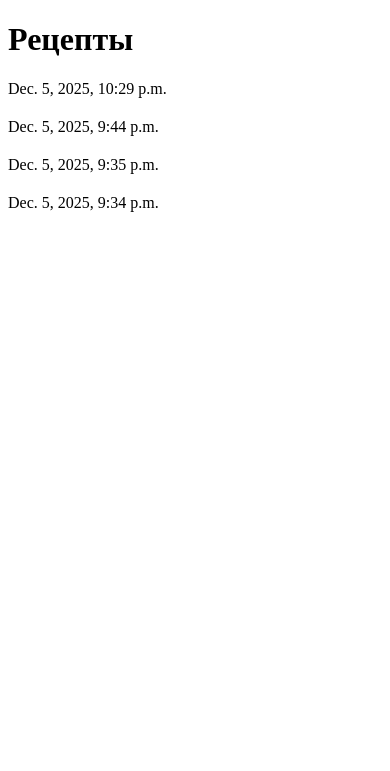
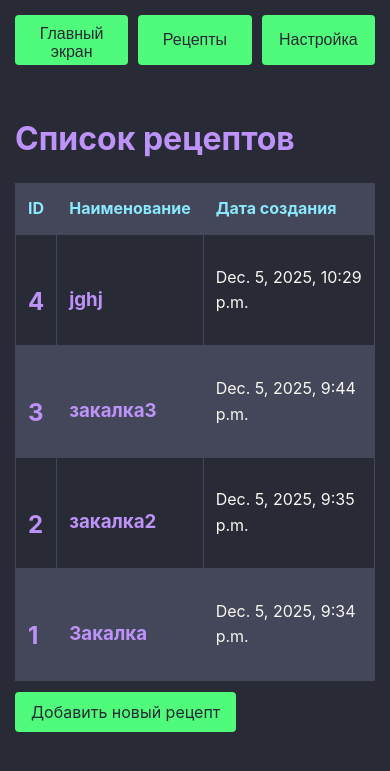
Before and after one commit to vlad15244/recipe_web, a Django app: page /recipes/ in a window 390 px wide. Shown: the top 771 px of the page. Run offline with Django 5.2, Linux system fonts and the light colour scheme; data comes from the database, SQL or seed files in the repository; both versions use the stored data as it was after the commit.

Commit message:
Add files via upload

```diff
--- a/vars/admin.py
+++ b/vars/admin.py
@@ -1,3 +1,7 @@
 from django.contrib import admin
 
+from .models import Recipe
+
+admin.site.register(Recipe)
+
 # Register your models here.
--- /dev/null
+++ b/vars/static/vars/css/dracula.css
@@ -0,0 +1,230 @@
+/* Dracula Theme Colors */
+:root {
+  --dracula-background: #282a36;
+  --dracula-current-line: #44475a;
+  --dracula-selection: #44475a;
+  --dracula-foreground: #f8f8f2;
+  --dracula-comment: #6272a4;
+  --dracula-cyan: #8be9fd;
+  --dracula-green: #50fa7b;
+  --dracula-orange: #ffb86c;
+  --dracula-pink: #ff79c6;
+  --dracula-purple: #bd93f9;
+  --dracula-red: #ff5555;
+  --dracula-yellow: #f1fa8c;
+  --table_width: 600px;
+}
+
+/* Базовый стиль страницы */
+body {
+  background-color: var(--dracula-background);
+  color: var(--dracula-foreground);
+  font-family: -apple-system, BlinkMacSystemFont, "Segoe UI", Roboto, "Helvetica Neue", Arial, "Noto Sans", sans-serif;
+  margin: 0;
+  padding: 20px;
+  line-height: 1.6;
+}
+
+/* Заголовки */
+h1, h2, h3, h4, h5, h6 {
+  color: var(--dracula-purple);
+  margin-top: 1.5em;
+  margin-bottom: 0.5em;
+}
+
+/* Параграфы и текст */
+p {
+  margin-bottom: 1em;
+}
+
+
+
+/* Ссылки */
+a {
+  color: var(--dracula-cyan);
+  text-decoration: none;
+  transition: color 0.3s;
+}
+
+a:hover {
+  color: var(--dracula-pink);
+}
+
+/* Кнопки */
+button,
+.btn {
+  background-color: var(--dracula-green);
+  color: var(--dracula-background);
+  border: none;
+  padding: 10px 16px;
+  border-radius: 4px;
+  cursor: pointer;
+  font-size: 1rem;
+  transition: background-color 0.3s, transform 0.1s;
+  width: 250px;
+  height: 50px;
+}
+
+button:hover,
+.btn:hover {
+  background-color: var(--dracula-purple);
+  transform: translateY(-1px);
+}
+
+button:active,
+.btn:active {
+  transform: translateY(0);
+}
+
+/* Формы: input, textarea, select */
+textarea,
+select {
+  background-color: var(--dracula-current-line);
+  color: var(--dracula-foreground);
+  border: 1px solid var(--dracula-selection);
+  padding: 10px;
+  border-radius: 4px;
+  width: 100%;
+  box-sizing: border-box;
+  font-size: 1rem;
+  margin-bottom: 10px;
+  transition: border-color 0.3s;
+}
+
+input {
+  background-color: var(--dracula-current-line);
+  color: var(--dracula-foreground);
+  border: 1px solid var(--dracula-selection);
+  padding: 10px;
+  border-radius: 4px;
+  width: 250px;
+  height: 50px;
+  box-sizing: border-box;
+  font-size: 1rem;
+  margin-bottom: 10px;
+  transition: border-color 0.3s;
+}
+
+input:focus,
+textarea:focus,
+select:focus {
+  outline: none;
+  border-color: var(--dracula-purple);
+}
+
+/* Блоки кода (например, <pre><code>) */
+pre {
+  background-color: var(--dracula-current-line);
+  padding: 16px;
+  border-radius: 6px;
+  overflow-x: auto;
+  margin: 1.2em 0;
+}
+
+code {
+  font-family: "Fira Code", "Consolas", monospace;
+  font-size: 0.9em;
+}
+
+pre code {
+  color: var(--dracula-foreground);
+  background-color: transparent;
+  padding: 0;
+}
+
+/* Таблицы */
+table {
+  width: 100%;
+  border-collapse: collapse;
+  margin: 1.2em 0;
+}
+
+table th,
+table td {
+  border: 1px solid var(--dracula-selection);
+  padding: 12px;
+  text-align: left;
+}
+
+table th {
+  background-color: var(--dracula-current-line);
+  color: var(--dracula-cyan);
+}
+
+table tr:nth-child(even) {
+  background-color: var(--dracula-selection);
+}
+
+/* Блоки цитат */
+blockquote {
+  border-left: 4px solid var(--dracula-pink);
+  padding-left: 16px;
+  color: var(--dracula-comment);
+  margin: 1.2em 0;
+  font-style: italic;
+}
+
+/* Списки */
+ul, ol {
+  margin-left: 20px;
+  margin-bottom: 1em;
+}
+
+li {
+  margin-bottom: 0.4em;
+}
+
+/* Горизонтальная линия */
+hr {
+  border: 1px solid var(--dracula-selection);
+  margin: 2em 0;
+}
+
+
+.state-false {
+  color: var(--dracula-foreground);
+
+}
+
+.state-true {
+  color: var(--dracula-green);
+}
+
+.fixed-table-width {
+  width: 1500px;
+  table-layout: fixed;
+}
+
+.button-group {
+  display: flex;
+  gap: 10px; /* расстояние между кнопками */
+}
+
+/* Классы для акцентов */
+.text-cyan { color: var(--dracula-cyan); }
+.text-green { color: var(--dracula-green); }
+.text-orange { color: var(--dracula-orange); }
+.text-pink { color: var(--dracula-pink); }
+.text-purple { color: var(--dracula-purple); }
+.text-red { color: var(--dracula-red); }
+.text-yellow { color: var(--dracula-yellow); }
+
+.bg-current-line { background-color: var(--dracula-current-line); }
+.bg-selection { background-color: var(--dracula-selection); }
+
+/* Контейнер-обёртка для контента */
+.container {
+  max-width: 960px;
+  margin: 0 auto;
+}
+
+/* Адаптивность */
+@media (max-width: 768px) {
+  body {
+    padding: 15px;
+  }
+
+  .container {
+    padding: 0 10px;
+  }
+}
--- /dev/null
+++ b/vars/templates/base.html
@@ -0,0 +1,21 @@
+{% load static %}
+
+<!DOCTYPE html>
+<html>
+    <head>
+        <meta charset="UTF-8">
+        <link rel="stylesheet" href="{%static 'vars/css/dracula.css' %}">
+        <title>Список рецептов</title>
+    </head>
+    <body>
+        <div class="button-group">
+            <button>Главный экран</button>
+            <button>Рецепты</button>
+            <button>Настройка</button>
+        </div>
+        <div id="content">
+            {% block content %} {% endblock %}
+        </div>
+    </body>
+
+</html>
--- a/vars/templates/vars/index.html
+++ b/vars/templates/vars/index.html
@@ -1,17 +1,25 @@
-<!DOCTYPE html>
-<html>
-    <head>
-        <meta charset="UTF-8">
-        <title>Список рецептов</title>
-    </head>
-    <body>
-        <h1>Рецепты</h1>
-        {% for recipe in recipes %}
-        <div>
-            <h2>{{recipe.title}}</h2>
-            <p>{{recipe.created_at}}</p>
-        </div>
-        {% endfor %}
-    </body>
+{% extends "base.html" %}
 
-</html>
+{% block content %}
+
+        <h1>Список рецептов</h1>
+        <table class="recipe-table">
+        <thead>
+            <tr>
+            <th>ID</th>
+            <th>Наименование</th>
+            <th>Дата создания</th>
+            </tr>
+        </thead>
+        <tbody>
+            {% for recipe in recipes %}
+            <tr>
+            <td><h2>{{ recipe.id }}</h2></td>
+            <td><h3>{{ recipe.name }}</h3></td>
+            <td><p>{{ recipe.created_at }}</p></td>
+            </tr>
+            {% endfor %}
+        </tbody>
+        </table>
+<a href="{% url 'add_new' %}" class="btn">Добавить новый рецепт</a>
+{% endblock %}
--- a/vars/urls.py
+++ b/vars/urls.py
@@ -1,7 +1,8 @@
 from django.urls import path
 
-from .views import index
+from .views import index, add_recipe
 
 urlpatterns = [
-    path('', index)
+    path('', index, name='recipe_list'),
+    path('new/', add_recipe, name='add_new')
 ]
--- a/vars/views.py
+++ b/vars/views.py
@@ -1,9 +1,9 @@
-from django.shortcuts import render
+from django.shortcuts import render, redirect
 from django.template import loader
 from django.http import HttpResponse
 
 from .models import Recipe
-
+from .forms import RecipeForm
 
 def index(request):
     template = loader.get_template('vars/index.html')
@@ -11,3 +11,15 @@ def index(request):
     context = {'recipes': recipes}
     return HttpResponse(template.render(context, request))
 # Create your views here.
+
+
+def add_recipe(request):
+    if request.method == 'POST':
+        form = RecipeForm(request.POST)
+        if form.is_valid():
+            form.save()
+            return redirect('recipe_list')
+    else:
+        form = RecipeForm()
+
+    return render(request, 'vars/add_recipe.html', {'form':form})
```
Also changed, not shown: vars/forms.py (added, +7 -0 lines), vars/templates/vars/add_recipe.html (added, +11 -0 lines), db.sqlite3, opc/urls.py (line endings or trailing spaces).
